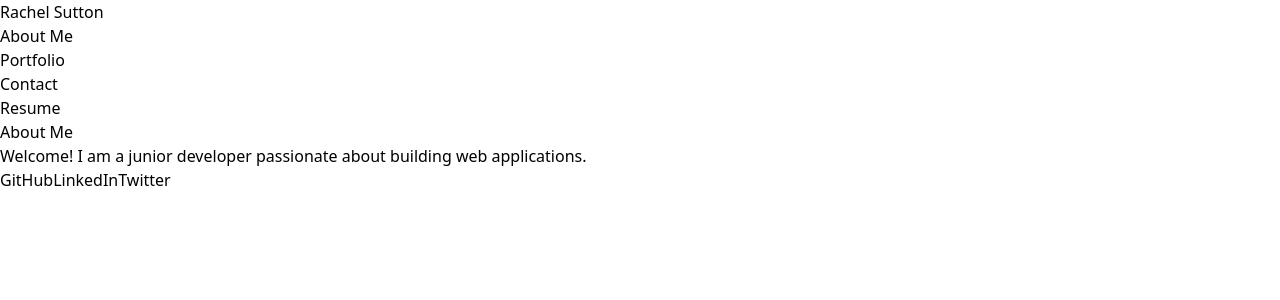
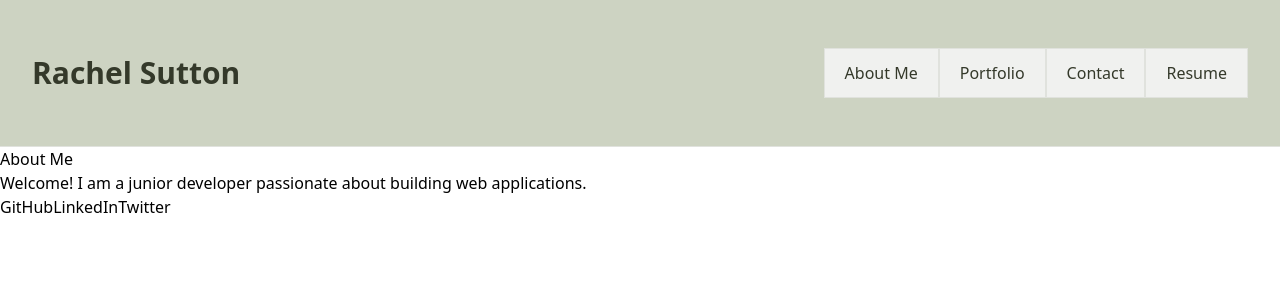
Before and after one commit to els-or/module_12_challenge, a React (Vite) app in the folder Portfolio/: page / in a window 1280 px wide. Shown: the top 300 px of the page. Built offline with nearby package versions, Linux system fonts and the light colour scheme.

Commit message:
styling for header and navigation

```diff
--- a/Portfolio/src/App.css
+++ b/Portfolio/src/App.css
@@ -5,3 +5,12 @@ Make sure the font size is large enough to read and that the colors don't cause
 Consider using animations and React component libraries. Note that this will not affect your grade, but it may impact how potential employers gauge your knowledge. */
 
 @import "tailwindcss";
+
+@theme {
+    --color-primary: #b5bda5;
+    --color-primary-content: #34392a;
+    --color-primary-light: #cdd3c2;
+    --color-secondary: #a5bdb9;
+    --color-background: #f0f1ef;
+    --color-border: #e0e2dd;
+}
--- a/Portfolio/src/components/Header.tsx
+++ b/Portfolio/src/components/Header.tsx
@@ -14,9 +14,19 @@ interface HeaderProps {
 }
 export default function Header(props: HeaderProps) {
   return (
-    <header>
-      <h1>{props.devName}</h1>
-      <Navigation links={props.links} />
+    <header className="border-b border-border bg-primary-light">
+      <div className="mx-auto max-w-screen-xl px-4 py-8 sm:px-6 sm:py-12 lg:px-8">
+        <div className="flex flex-col items-start gap-4 md:flex-row md:items-center md:justify-between">
+          <div>
+            <h1 className="text-2xl font-bold text-primary-content sm:text-3xl">
+              {props.devName}
+            </h1>
+          </div>
+          <div className="flex items-center gap-4">
+            <Navigation links={props.links} />
+          </div>
+        </div>
+      </div>
     </header>
   );
 }
--- a/Portfolio/src/components/Navigation.tsx
+++ b/Portfolio/src/components/Navigation.tsx
@@ -13,7 +13,10 @@ export default function Navigation(props: NavbarProps) {
     <nav>
       <ul>
         {props.links.map((link, index) => (
-          <li key={index}>
+          <li
+            className="inline-flex items-center justify-center border border-border bg-background px-5 py-3 text-primary-content transition hover:text-primary focus:outline-none focus:ring"
+            key={index}
+          >
             <a href={link.to}>{link.text}</a>
           </li>
         ))}
```
